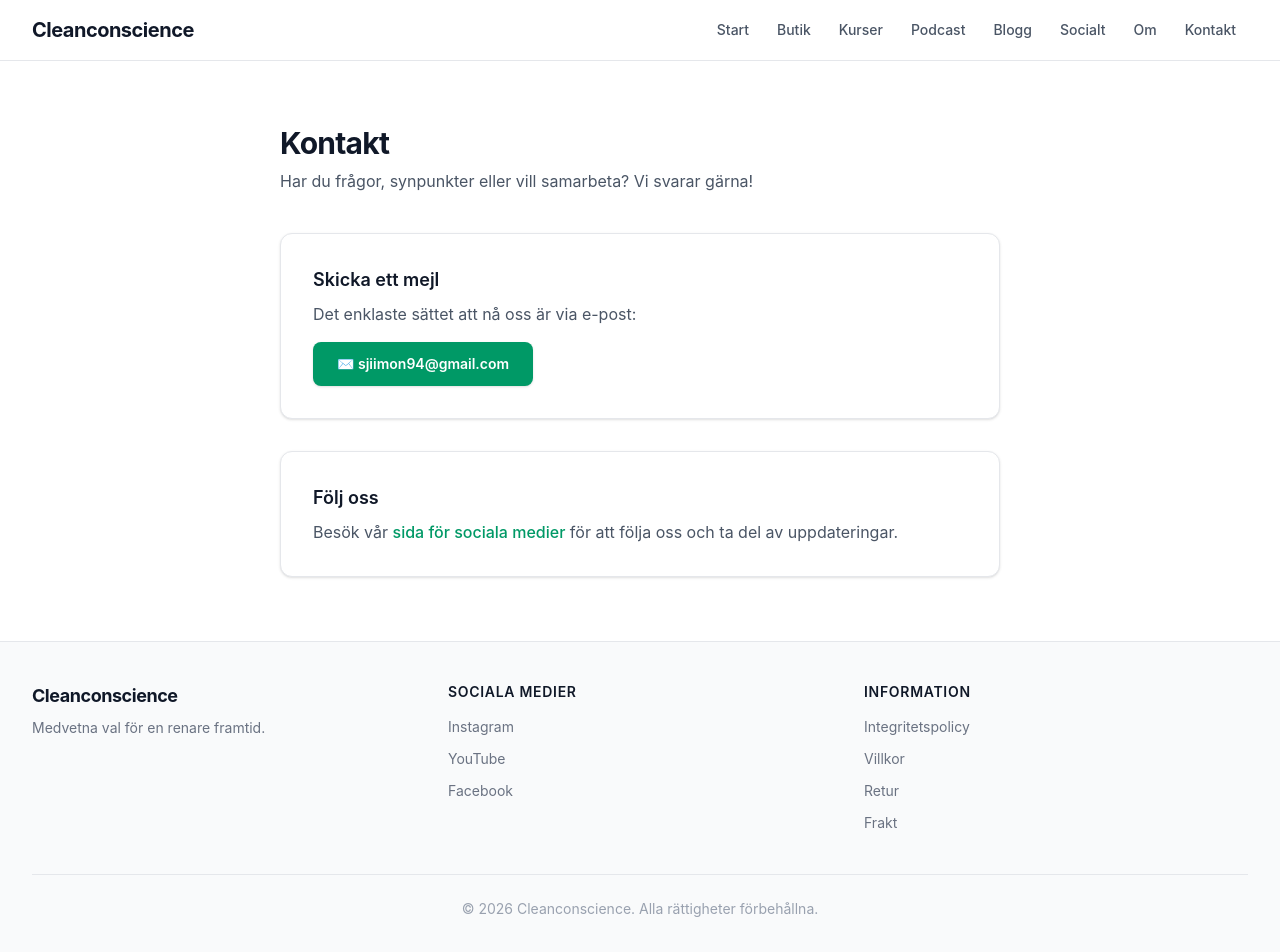
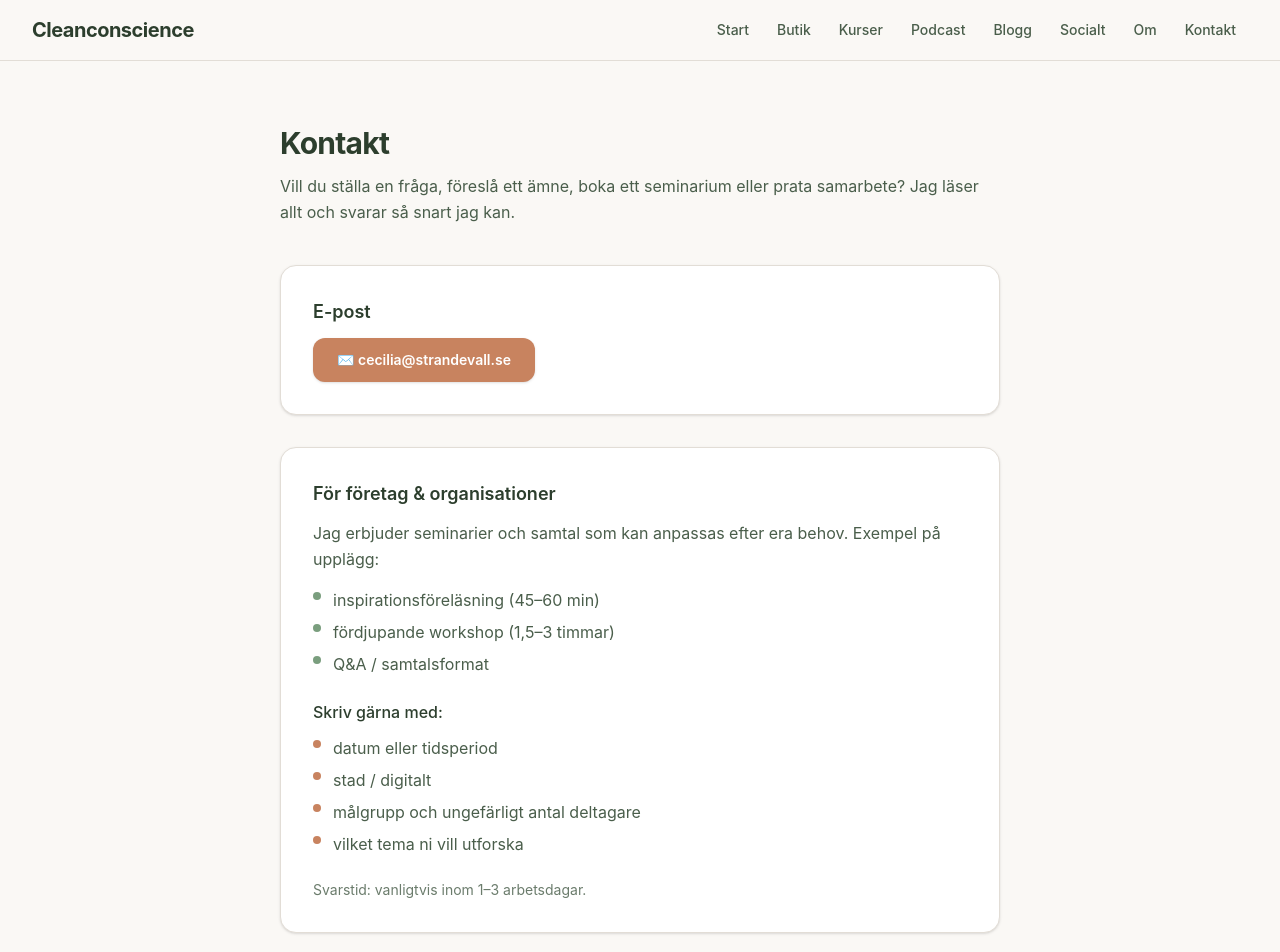
Before and after one commit to sjiimon94/Cleanconscience, a Next.js app: page /kontakt in a window 1280 px wide. Shown: the top 952 px of the page. Built offline with nearby package versions, Linux system fonts and the light colour scheme; no server answers.

Commit message:
feat: update theme, Om/Kontakt content, profile image, remove Twitter/X
Agent-Logs-Url: https://github.com/sjiimon94/Cleanconscience/sessions/3c43b1f3-cbcc-473e-9ddb-5c675fe9b46f

Co-authored-by: sjiimon94 <240912240+sjiimon94@users.noreply.github.com>

```diff
--- a/src/app/kontakt/page.tsx
+++ b/src/app/kontakt/page.tsx
@@ -1,49 +1,79 @@
 import type { Metadata } from "next";
-import { siteConfig } from "../../config/site";
 
 export const metadata: Metadata = {
   title: "Kontakt",
-  description: "Kontakta Cleanconscience – vi svarar gärna på dina frågor.",
+  description:
+    "Kontakta Cecilia Strandevall – frågor, samarbete eller seminariebokning.",
 };
+
+const CONTACT_EMAIL = "cecilia@strandevall.se";
 
 export default function KontaktPage() {
   return (
     <div className="mx-auto max-w-3xl px-4 py-16 sm:px-6">
-      <h1 className="text-3xl font-bold tracking-tight text-gray-900">
-        Kontakt
-      </h1>
-      <p className="mt-2 text-gray-600">
-        Har du frågor, synpunkter eller vill samarbeta? Vi svarar gärna!
+      <h1 className="text-3xl font-bold tracking-tight text-ink">Kontakt</h1>
+      <p className="mt-3 leading-relaxed text-ink-light">
+        Vill du ställa en fråga, föreslå ett ämne, boka ett seminarium eller
+        prata samarbete? Jag läser allt och svarar så snart jag kan.
       </p>
 
-      <div className="mt-10 rounded-xl border border-gray-200 bg-white p-8 shadow-sm">
-        <h2 className="text-lg font-semibold text-gray-900">
-          Skicka ett mejl
-        </h2>
-        <p className="mt-2 text-gray-600">
-          Det enklaste sättet att nå oss är via e-post:
-        </p>
+      {/* E-post */}
+      <div className="mt-10 rounded-2xl border border-border-soft bg-white p-8 shadow-sm">
+        <h2 className="text-lg font-semibold text-ink">E-post</h2>
         <a
-          href={`mailto:${siteConfig.contactEmail}`}
-          className="mt-4 inline-flex items-center gap-2 rounded-lg bg-emerald-600 px-6 py-3 text-sm font-semibold text-white shadow-sm transition-colors hover:bg-emerald-700"
+          href={`mailto:${CONTACT_EMAIL}`}
+          className="mt-3 inline-flex items-center gap-2 rounded-xl bg-clay px-6 py-3 text-sm font-semibold text-white shadow-sm transition-colors hover:bg-clay-dark"
         >
-          ✉️ {siteConfig.contactEmail}
+          ✉️ {CONTACT_EMAIL}
         </a>
       </div>
 
-      <div className="mt-8 rounded-xl border border-gray-200 bg-white p-8 shadow-sm">
-        <h2 className="text-lg font-semibold text-gray-900">
-          Följ oss
+      {/* Företag & organisationer */}
+      <div className="mt-8 rounded-2xl border border-border-soft bg-white p-8 shadow-sm">
+        <h2 className="text-lg font-semibold text-ink">
+          För företag &amp; organisationer
         </h2>
-        <p className="mt-2 text-gray-600">
-          Besök vår{" "}
-          <a
-            href="/socialt"
-            className="font-medium text-emerald-600 hover:text-emerald-700"
-          >
-            sida för sociala medier
-          </a>{" "}
-          för att följa oss och ta del av uppdateringar.
+        <p className="mt-3 leading-relaxed text-ink-light">
+          Jag erbjuder seminarier och samtal som kan anpassas efter era behov.
+          Exempel på upplägg:
+        </p>
+        <ul className="mt-4 space-y-2">
+          <li className="flex items-start gap-3 text-ink-light">
+            <span className="mt-1 block h-2 w-2 shrink-0 rounded-full bg-sage" />
+            inspirationsföreläsning (45–60 min)
+          </li>
+          <li className="flex items-start gap-3 text-ink-light">
+            <span className="mt-1 block h-2 w-2 shrink-0 rounded-full bg-sage" />
+            fördjupande workshop (1,5–3 timmar)
+          </li>
+          <li className="flex items-start gap-3 text-ink-light">
+            <span className="mt-1 block h-2 w-2 shrink-0 rounded-full bg-sage" />
+            Q&amp;A / samtalsformat
+          </li>
+        </ul>
+
+        <p className="mt-6 font-medium text-ink">Skriv gärna med:</p>
+        <ul className="mt-3 space-y-2">
+          <li className="flex items-start gap-3 text-ink-light">
+            <span className="mt-1 block h-2 w-2 shrink-0 rounded-full bg-clay" />
+            datum eller tidsperiod
+          </li>
+          <li className="flex items-start gap-3 text-ink-light">
+            <span className="mt-1 block h-2 w-2 shrink-0 rounded-full bg-clay" />
+            stad / digitalt
+          </li>
+          <li className="flex items-start gap-3 text-ink-light">
+            <span className="mt-1 block h-2 w-2 shrink-0 rounded-full bg-clay" />
+            målgrupp och ungefärligt antal deltagare
+          </li>
+          <li className="flex items-start gap-3 text-ink-light">
+            <span className="mt-1 block h-2 w-2 shrink-0 rounded-full bg-clay" />
+            vilket tema ni vill utforska
+          </li>
+        </ul>
+
+        <p className="mt-6 text-sm text-ink-muted">
+          Svarstid: vanligtvis inom 1–3 arbetsdagar.
         </p>
       </div>
     </div>
--- a/src/app/layout.tsx
+++ b/src/app/layout.tsx
@@ -32,12 +32,6 @@ export const metadata: Metadata = {
       },
     ],
   },
-  twitter: {
-    card: "summary_large_image",
-    title: siteConfig.siteName,
-    description: siteConfig.description,
-    images: ["/images/og-default.png"],
-  },
   robots: {
     index: true,
     follow: true,
@@ -51,7 +45,7 @@ export default function RootLayout({
 }>) {
   return (
     <html lang="sv" className="h-full antialiased">
-      <body className="flex min-h-full flex-col font-sans">
+      <body className="flex min-h-full flex-col bg-warm-white font-sans text-ink">
         <Navbar />
         <main className="flex-1">{children}</main>
         <Footer />
--- a/src/app/socialt/page.tsx
+++ b/src/app/socialt/page.tsx
@@ -10,7 +10,6 @@ const allSocialPlatforms = [
   { label: "Instagram", key: "instagram" as const, icon: "📸" },
   { label: "TikTok", key: "tiktok" as const, icon: "🎵" },
   { label: "YouTube", key: "youtube" as const, icon: "▶️" },
-  { label: "X", key: "x" as const, icon: "💬" },
   { label: "Facebook", key: "facebook" as const, icon: "👥" },
 ];
 
--- a/src/components/Footer.tsx
+++ b/src/components/Footer.tsx
@@ -5,7 +5,6 @@ const allSocialLinks = [
   { label: "Instagram", key: "instagram" as const },
   { label: "TikTok", key: "tiktok" as const },
   { label: "YouTube", key: "youtube" as const },
-  { label: "X", key: "x" as const },
   { label: "Facebook", key: "facebook" as const },
 ];
 
@@ -23,18 +22,18 @@ const policyLinks = [
 
 export default function Footer() {
   return (
-    <footer className="border-t border-gray-200 bg-gray-50">
+    <footer className="border-t border-border-soft bg-sand">
       <div className="mx-auto max-w-7xl px-4 py-10 sm:px-6 lg:px-8">
         <div className="grid gap-8 sm:grid-cols-2 lg:grid-cols-3">
           {/* Brand */}
           <div>
             <Link
               href="/"
-              className="text-lg font-bold tracking-tight text-gray-900"
+              className="text-lg font-bold tracking-tight text-ink"
             >
               {siteConfig.siteName}
             </Link>
-            <p className="mt-2 text-sm text-gray-500">
+            <p className="mt-2 text-sm text-ink-muted">
               Medvetna val för en renare framtid.
             </p>
           </div>
@@ -42,7 +41,7 @@ export default function Footer() {
           {/* Social – visas bara om minst en länk är konfigurerad */}
           {socialLinks.length > 0 && (
             <div>
-              <h3 className="text-sm font-semibold uppercase tracking-wider text-gray-900">
+              <h3 className="text-sm font-semibold uppercase tracking-wider text-ink">
                 Sociala medier
               </h3>
               <ul className="mt-3 space-y-2">
@@ -52,7 +51,7 @@ export default function Footer() {
                       href={link.href}
                       target="_blank"
                       rel="noopener noreferrer"
-                      className="text-sm text-gray-500 transition-colors hover:text-emerald-600"
+                      className="text-sm text-ink-muted transition-colors hover:text-sage-dark"
                     >
                       {link.label}
                     </a>
@@ -64,7 +63,7 @@ export default function Footer() {
 
           {/* Policies */}
           <div>
-            <h3 className="text-sm font-semibold uppercase tracking-wider text-gray-900">
+            <h3 className="text-sm font-semibold uppercase tracking-wider text-ink">
               Information
             </h3>
             <ul className="mt-3 space-y-2">
@@ -72,7 +71,7 @@ export default function Footer() {
                 <li key={link.label}>
                   <Link
                     href={link.href}
-                    className="text-sm text-gray-500 transition-colors hover:text-emerald-600"
+                    className="text-sm text-ink-muted transition-colors hover:text-sage-dark"
                   >
                     {link.label}
                   </Link>
@@ -82,7 +81,7 @@ export default function Footer() {
           </div>
         </div>
 
-        <div className="mt-10 border-t border-gray-200 pt-6 text-center text-sm text-gray-400">
+        <div className="mt-10 border-t border-border-soft pt-6 text-center text-sm text-ink-muted">
           © {new Date().getFullYear()} {siteConfig.siteName}. Alla rättigheter
           förbehållna.
         </div>
--- a/src/components/MobileMenu.tsx
+++ b/src/components/MobileMenu.tsx
@@ -13,7 +13,7 @@ export default function MobileMenu() {
         onClick={() => setOpen(!open)}
         aria-label={open ? "Stäng meny" : "Öppna meny"}
         aria-expanded={open}
-        className="inline-flex items-center justify-center rounded-md p-2 text-gray-700 hover:bg-gray-100 hover:text-gray-900 focus:outline-none focus:ring-2 focus:ring-inset focus:ring-emerald-500"
+        className="inline-flex items-center justify-center rounded-lg p-2 text-ink-light hover:bg-sage-light hover:text-ink focus:outline-none focus:ring-2 focus:ring-inset focus:ring-sage"
       >
         {open ? (
           <svg
@@ -47,14 +47,14 @@ export default function MobileMenu() {
       </button>
 
       {open && (
-        <div className="absolute left-0 right-0 top-full z-50 border-b border-gray-200 bg-white shadow-lg">
+        <div className="absolute left-0 right-0 top-full z-50 border-b border-border-soft bg-warm-white shadow-lg">
           <nav className="space-y-1 px-4 pb-4 pt-2">
             {navItems.map((item) => (
               <Link
                 key={item.href}
                 href={item.href}
                 onClick={() => setOpen(false)}
-                className="block rounded-md px-3 py-2 text-base font-medium text-gray-700 hover:bg-gray-50 hover:text-emerald-600"
+                className="block rounded-lg px-3 py-2 text-base font-medium text-ink-light hover:bg-sage-light hover:text-sage-dark"
               >
                 {item.label}
               </Link>
--- a/src/components/Navbar.tsx
+++ b/src/components/Navbar.tsx
@@ -5,11 +5,11 @@ import { siteConfig } from "../config/site";
 
 export default function Navbar() {
   return (
-    <header className="sticky top-0 z-40 border-b border-gray-200 bg-white/95 backdrop-blur-sm">
+    <header className="sticky top-0 z-40 border-b border-border-soft bg-warm-white/95 backdrop-blur-sm">
       <div className="relative mx-auto flex max-w-7xl items-center justify-between px-4 py-3 sm:px-6 lg:px-8">
         <Link
           href="/"
-          className="text-xl font-bold tracking-tight text-gray-900 hover:text-emerald-600"
+          className="text-xl font-bold tracking-tight text-ink hover:text-sage"
         >
           {siteConfig.siteName}
         </Link>
@@ -20,7 +20,7 @@ export default function Navbar() {
             <Link
               key={item.href}
               href={item.href}
-              className="rounded-md px-3 py-2 text-sm font-medium text-gray-600 transition-colors hover:bg-gray-50 hover:text-emerald-600"
+              className="rounded-lg px-3 py-2 text-sm font-medium text-ink-light transition-colors hover:bg-sage-light hover:text-sage-dark"
             >
               {item.label}
             </Link>
--- a/src/config/site.ts
+++ b/src/config/site.ts
@@ -6,7 +6,6 @@ export interface SocialLinks {
   instagram?: string;
   tiktok?: string;
   youtube?: string;
-  x?: string;
   facebook?: string;
 }
 
@@ -81,7 +80,6 @@ export const siteConfig: SiteConfig = {
     instagram: "https://www.instagram.com/ceciliastrandevall/",
     tiktok: undefined,
     youtube: "https://www.youtube.com/@ceciliaberg2701?app=desktop",
-    x: undefined,
     facebook: "https://www.facebook.com/cecilia.berg.3/",
   },
 
```
Also changed, not shown: src/app/globals.css (+16 -0 lines), src/app/om/page.tsx (+145 -39 lines), src/app/page.tsx (+27 -27 lines), 1 other file (tests, documents, lock files or other folders).
